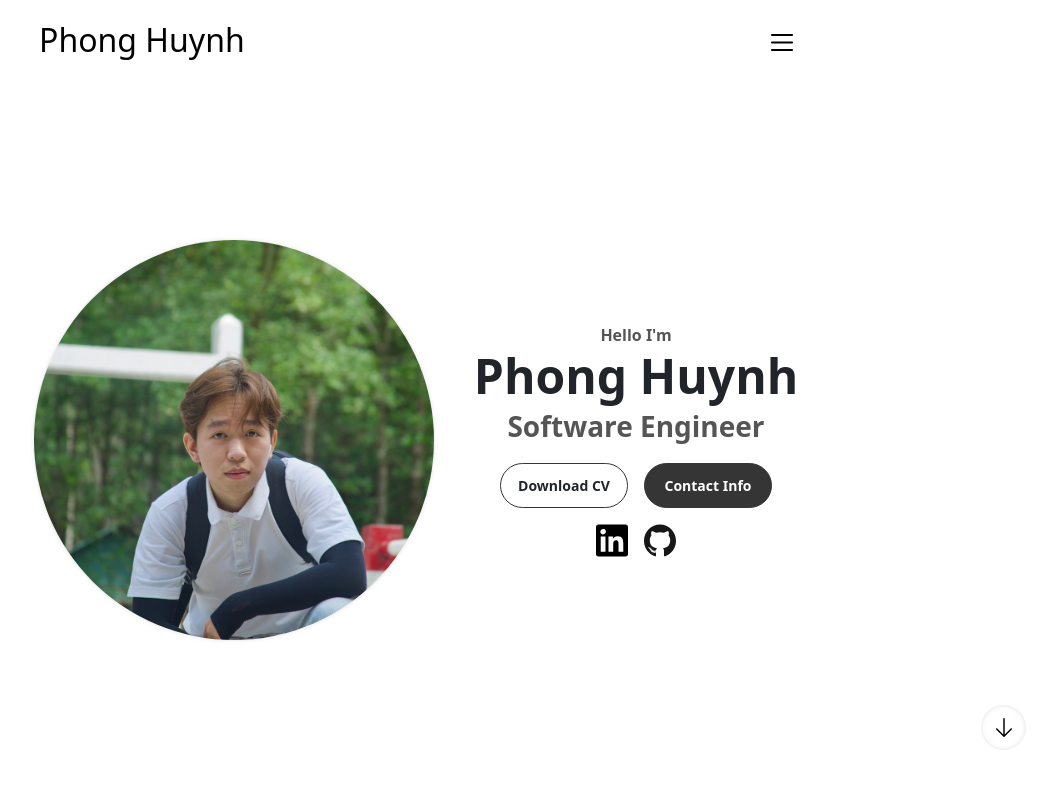
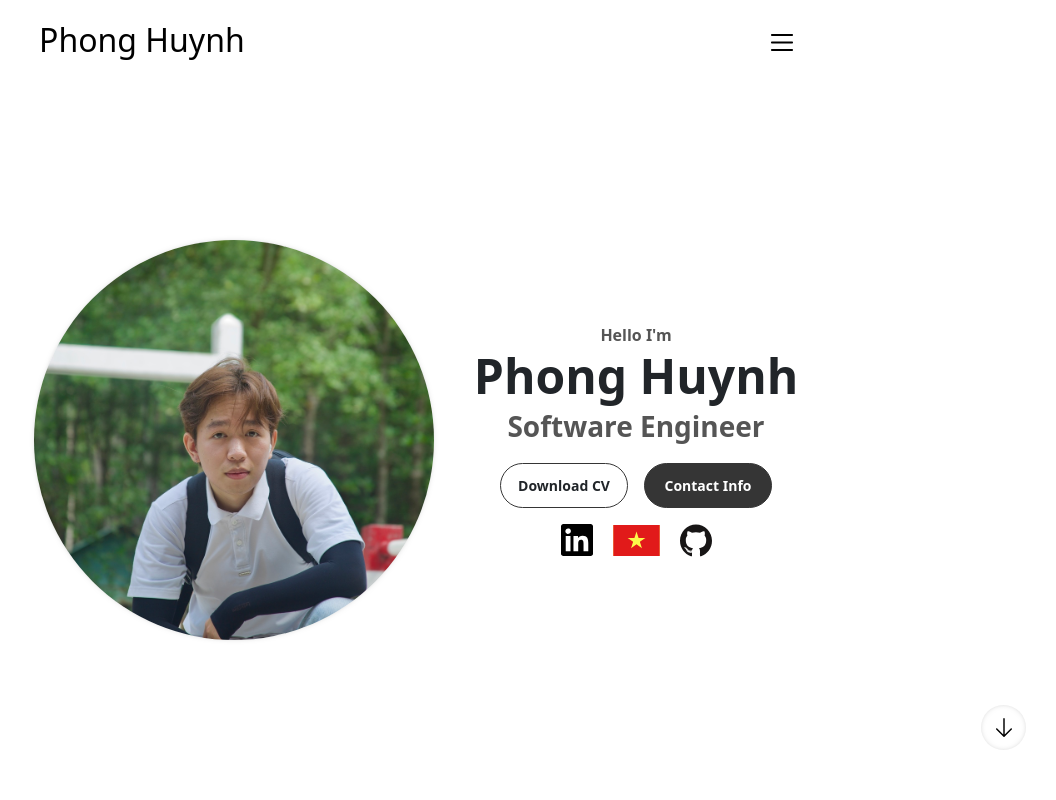
Before and after one commit to phong-huynh/phong-huynh, a React (Vite) app: page / in a window 1280 px wide. Shown: the top 800 px of the page, without its empty margins (224-1280 px from the left). Built offline with nearby package versions, Linux system fonts and the light colour scheme.

Commit message:
add vn flag

```diff
--- a/src/pages/HomePage.tsx
+++ b/src/pages/HomePage.tsx
@@ -1,5 +1,5 @@
 import { memo } from 'react'
-import { GitHub, LinkedIn, MyCV } from '../assets'
+import { GitHub, LinkedIn, MyCV, VnFlag } from '../assets'
 import Avatar from '../assets/resizes/avatar.jpg'
 import { author } from '../configs'
 
@@ -25,7 +25,7 @@ export const HomePage = memo(() => {
           </button>
         </div>
 
-        <div className="d-flex gap-3">
+        <div className="d-flex gap-3 align-items-center">
           <img
             loading="lazy"
             src={LinkedIn}
@@ -33,6 +33,9 @@ export const HomePage = memo(() => {
             className="cursor-pointer"
             onClick={() => window.open(author.linkedIn)}
           />
+
+          <img src={VnFlag} className="vn-flag" alt="vn-flag" />
+
           <img
             loading="lazy"
             src={GitHub}
--- a/src/styles/HomePage.scss
+++ b/src/styles/HomePage.scss
@@ -4,6 +4,11 @@
   justify-content: center;
   align-items: center;
   gap: 1.5rem;
+
+  .vn-flag {
+    width: 55px;
+    aspect-ratio: 16/9;
+  }
 
   .avatar {
     width: 170px;
```
Also changed, not shown: src/assets/icons/vn-flag.svg.
